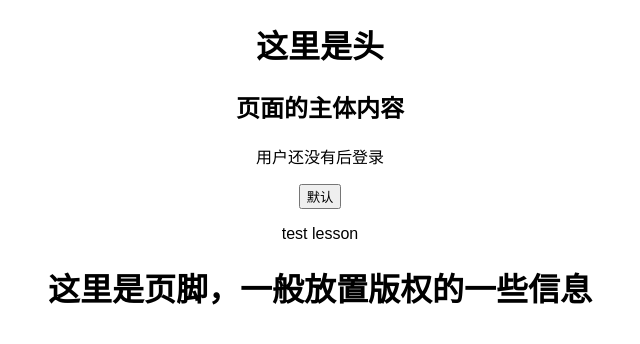
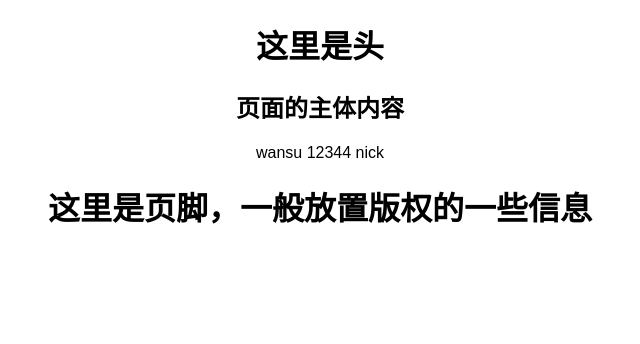
Before and after one commit to franckwan/ReactDemo, a React (Create React App) app in the folder reactTest/my-app/: page / in a window 1280 px wide. Shown: the top 344 px of the page, without its empty margins (320-960 px from the left). Built offline with nearby package versions, Linux system fonts and the light colour scheme.

Commit message:
state 和 props 结束

```diff
--- a/reactTest/my-app/src/App.js
+++ b/reactTest/my-app/src/App.js
@@ -13,7 +13,7 @@ class App extends Component {
 
             <div className="App">
                 {Component}
-                <BodyIndex/>
+                <BodyIndex userid={12344} username={"nick"}/>
                 <ComponentFooter/>
 
 
--- a/reactTest/my-app/src/components/BodyIndex.js
+++ b/reactTest/my-app/src/components/BodyIndex.js
@@ -1,19 +1,24 @@
 import React from 'react';
 import ReactDOM from 'react-dom';
 
-export  default class BodyIndex extends React.Component {
+export default class BodyIndex extends React.Component {
+
+    constructor() {
+        super();//继承父类的
+        this.state = {username: "parry"};//初始化赋值
+
+    }
+
+
     render() {
 
-        var userName = "";
-        var boolInput = false;
-        var html = "test lesson";
-
+        setTimeout(() => {
+            this.setState({username: "wansu"});
+        }, 4000)
         return (
             <div>
                 <h2>页面的主体内容</h2>
-                <p>{userName=='' ? '用户还没有后登录' : '用户名' + userName}</p>
-                <p><input type="button" value="默认" disabled={boolInput}/></p>
-                <p>{html}</p>
+                <p>{this.state.username}  {this.props.userid} {this.props.username}</p>
             </div>
         )
 
```
